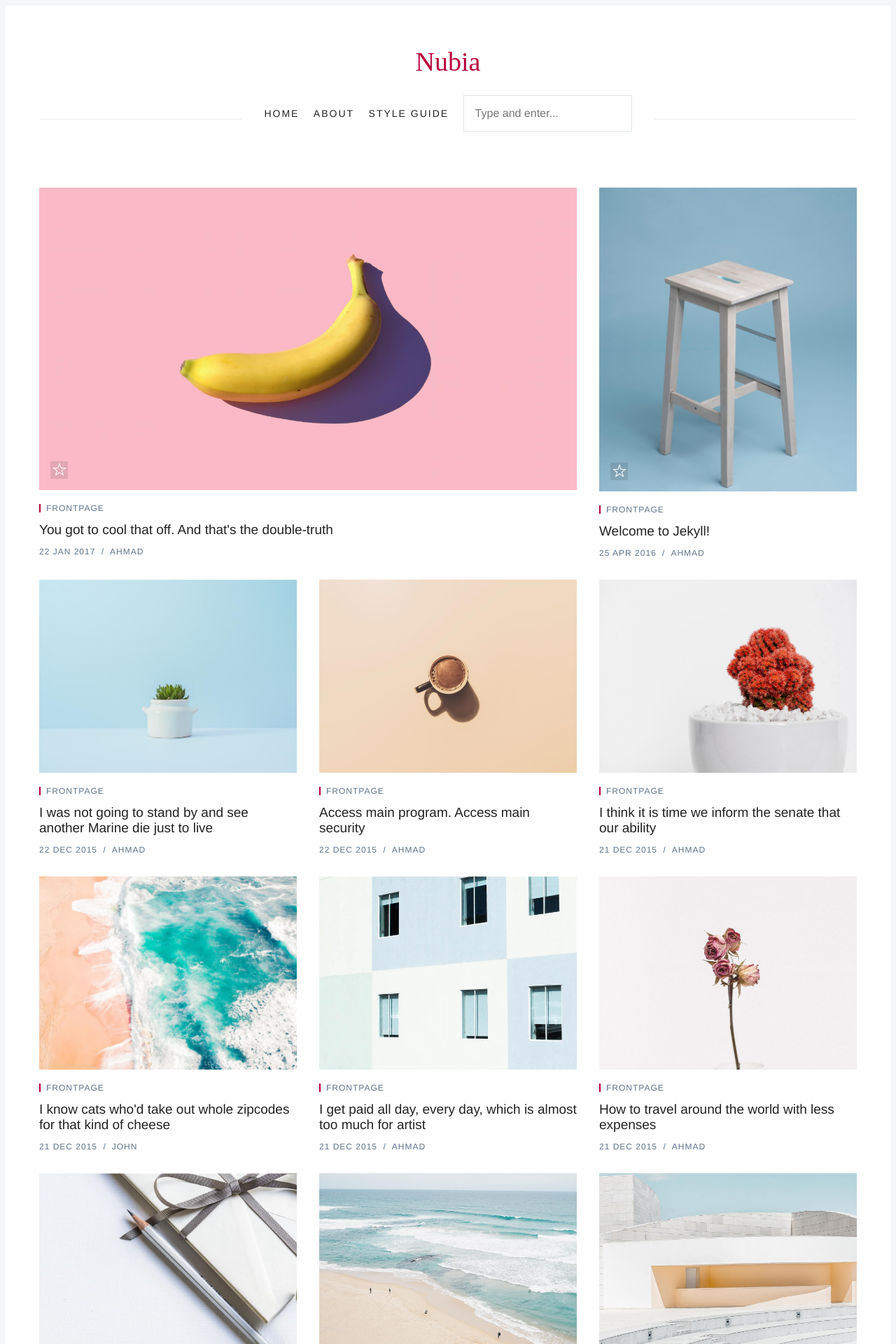
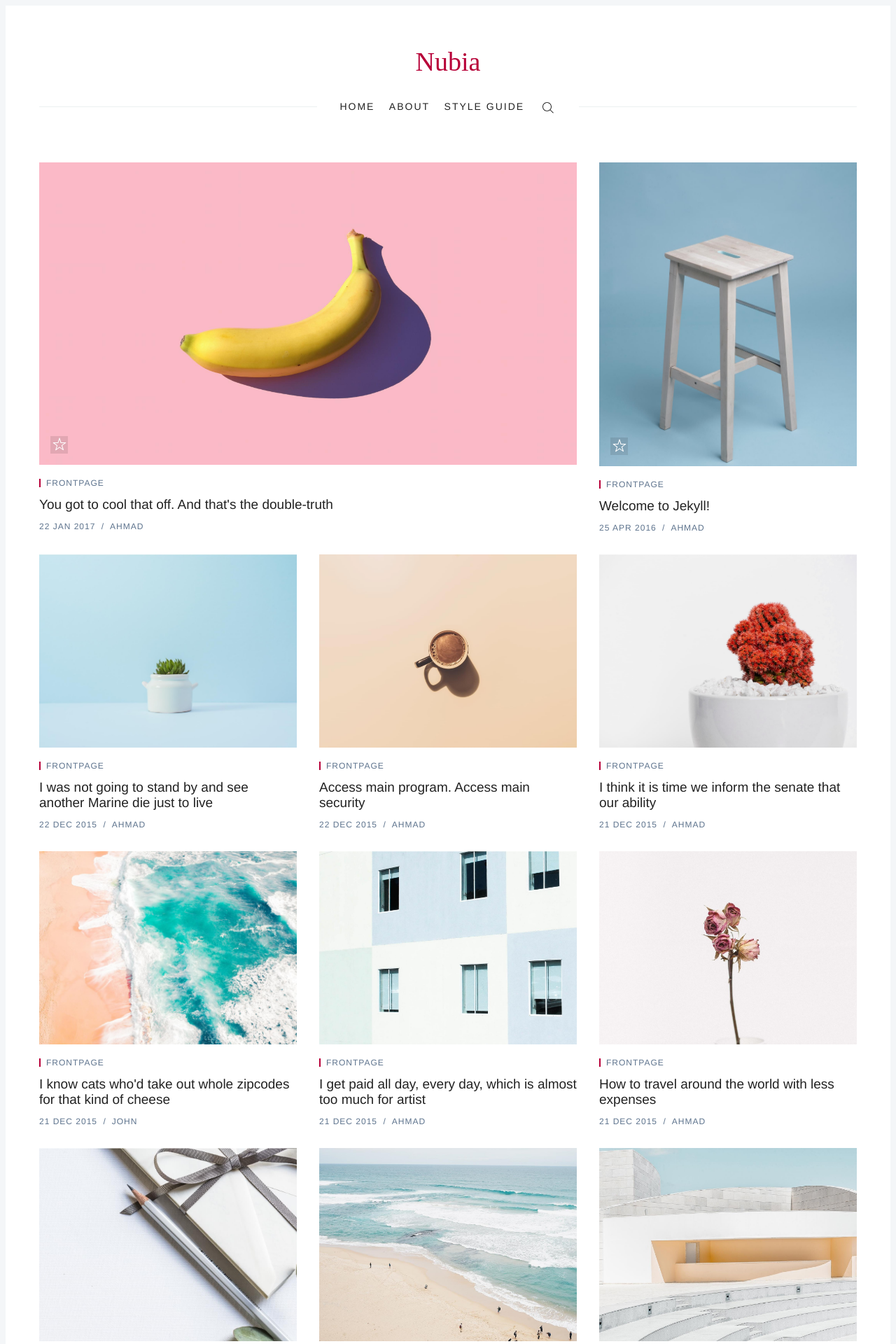
Before and after one commit to olaglam3/sleek, a Jekyll site: the page built from index.html, in a window 1280 px wide. Shown: the top 1920 px of the page at 70% size. Built offline with Jekyll 4.4.1, drawn with Linux system fonts in a browser that asks for light colours; some web fonts are replaced; the list of posts is cut into pages by our own code.

Commit message:
Update header.html

```diff
--- a/_includes/header.html
+++ b/_includes/header.html
@@ -25,7 +25,9 @@
               <ul class='c-nav o-plain-list'>
                 {% include navigation.html %}
                 <li class='c-nav__item'>
-                  {% include search-lunr.html %}
+                  <a class='toggle-search-button js-search-toggle' href='#' aria-label='Search'>
+                    <span class='c-nav__icon' data-icon='ei-search' data-size='s'></span>
+                  </a>
                 </li>
               </ul>
             </nav>
```
